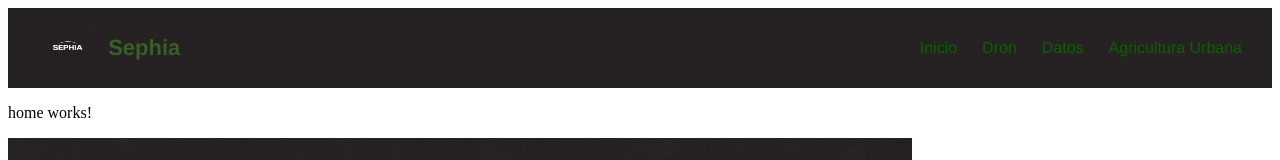
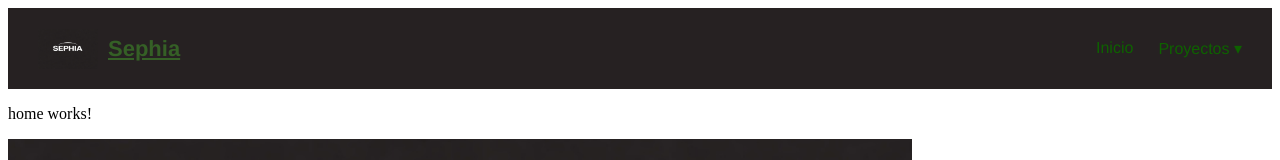
Before and after one commit to sephiauniandes-coder/PaginaWebSephia, an Angular app: page / in a window 1280 px wide. Shown: the top 160 px of the page. Built offline with nearby package versions, Linux system fonts and the light colour scheme.

Commit message:
proyetos en navbar

```diff
--- a/src/app/components/navbar/navbar.css
+++ b/src/app/components/navbar/navbar.css
@@ -0,0 +1,40 @@
+/* Dropdown container */
+.dropdown {
+  position: relative;
+}
+
+/* Dropdown menu oculto */
+.dropdown-menu {
+  position: absolute;
+  top: 100%;
+  left: 0;
+  background-color: #282324;
+  list-style: none;
+  padding: 10px 0;
+  margin: 0;
+  display: none;
+  min-width: 150px;
+  border-radius: 5px;
+}
+
+/* Items */
+.dropdown-menu li {
+  padding: 8px 20px;
+}
+
+.dropdown-menu a {
+  color: #0E6100;
+  text-decoration: none;
+  display: block;
+}
+
+/* Hover */
+.dropdown-menu a:hover {
+  background-color: #262122;
+  color: #356026;
+}
+
+/* Mostrar dropdown al pasar el mouse */
+.dropdown:hover .dropdown-menu {
+  display: block;
+}
--- a/src/app/components/navbar/navbar.html
+++ b/src/app/components/navbar/navbar.html
@@ -1,13 +1,22 @@
 <nav class="navbar">
-  <div class="logo">
-    <img src="assets/images/Sephia.png" alt="Sephia logo">
+  <a routerLink="" class="logo">
+    <img src="assets/images/sephiaFP.jpeg" alt="Sephia logo">
     <span>Sephia</span>
-  </div>
+  </a>
 
   <ul class="nav-links">
     <li><a routerLink="">Inicio</a></li>
-    <li><a routerLink="/dron">Dron</a></li>
-    <li><a routerLink="/datos">Datos</a></li>
-    <li><a routerLink="/agricultura">Agricultura Urbana</a></li>
+
+    <li class="dropdown">
+      <a href="#">Proyectos ▾</a>
+      <ul class="dropdown-menu">
+        <li><a routerLink="/dron">Dron</a></li>
+        <li><a routerLink="/datos">Datos</a></li>
+        <li><a routerLink="/agricultura">Agricultura</a></li>
+        <li><a routerLink="/burrito">Burrito</a></li>
+        <li><a routerLink="/fertirriego">Fertirriego</a></li>
+        <li><a routerLink="/caja">Caja</a></li>
+      </ul>
+    </li>
   </ul>
 </nav>
```
